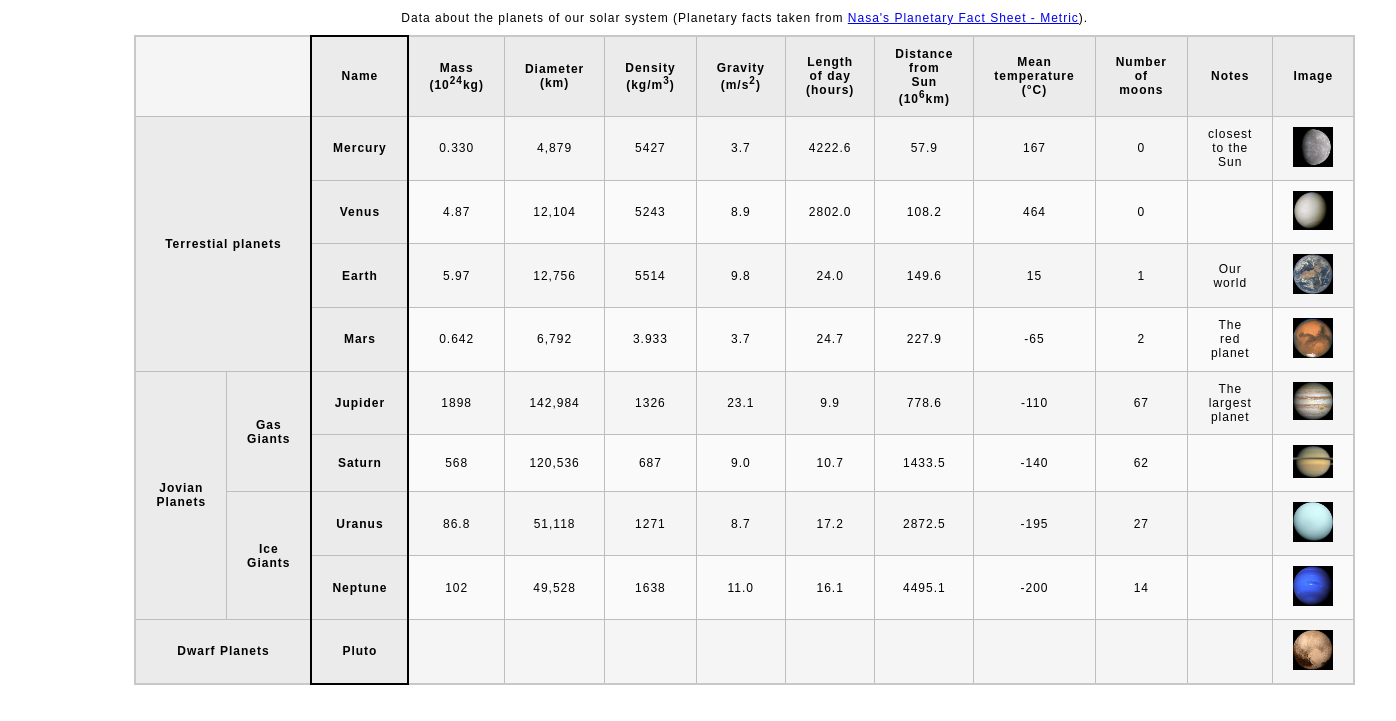
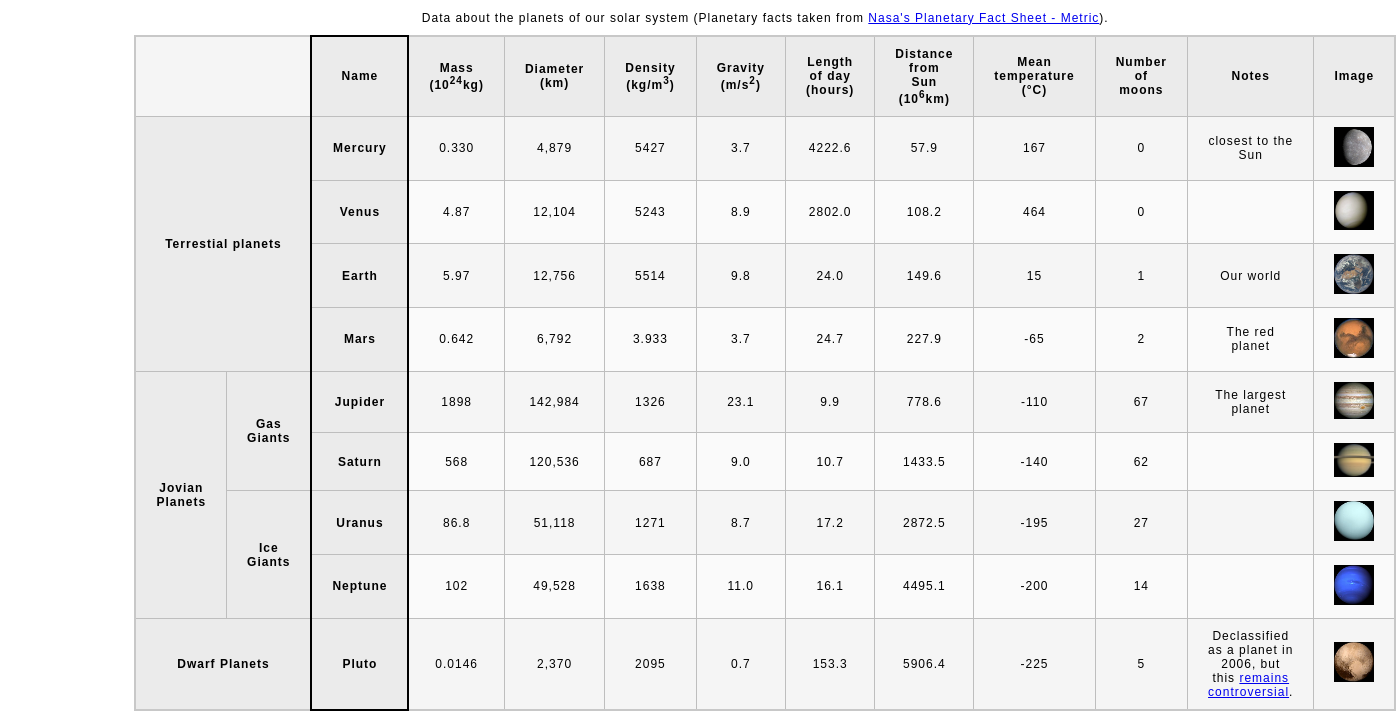
Before and after one commit to KalonNeeland/KalonNeeland.github.io, a plain HTML site: page planets-table/index.html in a window 1280 px wide. Shown: the part 79-800 px from the top of the page, 1396 px wide, since content can reach past the window. Drawn offline with Linux system fonts and the light colour scheme.

```diff
--- a/planets-table/index.html
+++ b/planets-table/index.html
@@ -164,15 +164,15 @@
                     <tr>
                         <th scope="rowgroup" colspan="2">Dwarf Planets</th>
                         <th scope="row">Pluto</th>
-                        <td></td>
-                        <td></td>
-                        <td></td>
-                        <td></td>
-                        <td></td>
-                        <td></td>
-                        <td></td>
-                        <td></td>
-                        <td></td>
+                        <td>0.0146</td>
+                        <td>2,370</td>
+                        <td>2095</td>
+                        <td>0.7</td>
+                        <td>153.3</td>
+                        <td>5906.4</td>
+                        <td>-225</td>
+                        <td>5</td>
+                        <td>Declassified as a planet in 2006, but this <a href="http://www.usatoday.com/story/tech/2014/10/02/pluto-planet-solar-system/16578959/">remains controversial</a>.</td>
                         <td><img src="images/pluto.jpg" alt="A space photo of Pluto, a gray and brown circle that has some dark patterns towards the bottom of the planet."></td>
                     </tr>
                 </tbody>
```
